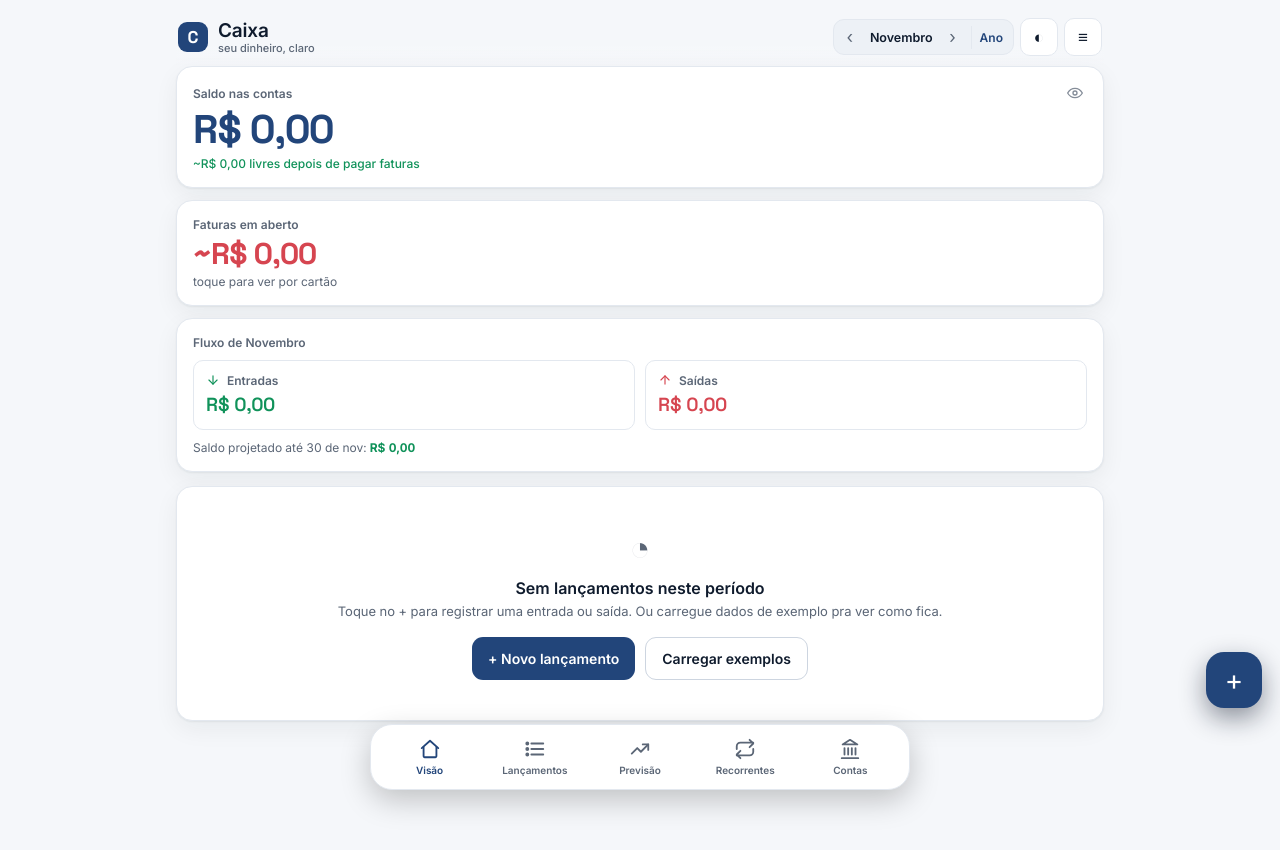
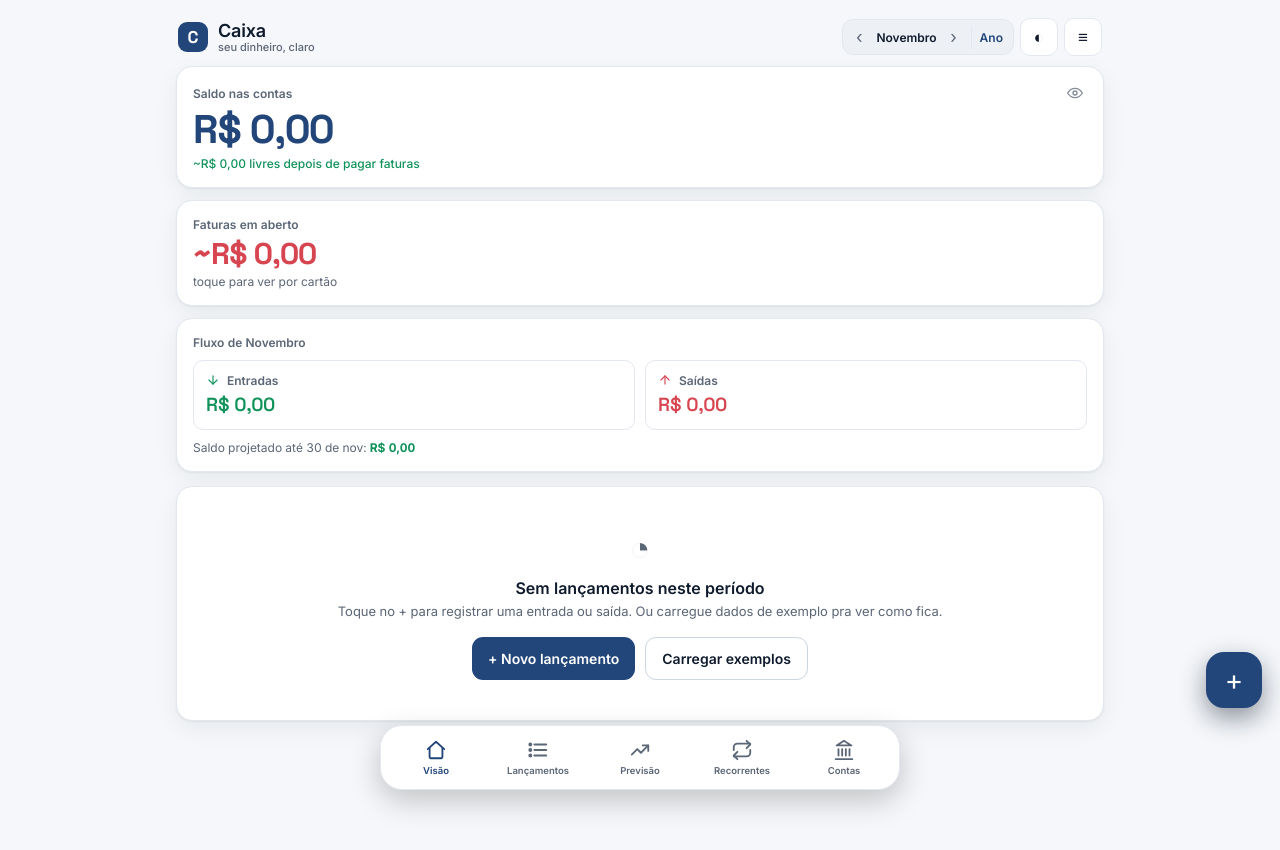
Before and after one commit to silva5875/Caixinha, a website: page index.html in a window 1280 px wide. Drawn offline with nearby package versions, Linux system fonts and the light colour scheme.

Commit message:
Refatorar o layout da barra de abas e os estilos dos botões

```diff
--- a/index.html
+++ b/index.html
@@ -49,6 +49,7 @@ body{
   font-feature-settings:"tnum" 1,"cv05" 1;
   -webkit-font-smoothing:antialiased;
   padding-top:env(safe-area-inset-top,0px);
+  overflow-x:hidden;
 }
 .num{font-variant-numeric:tabular-nums}
 h1,h2,h3{margin:0;font-weight:600}
@@ -57,16 +58,17 @@ input,select{font-family:inherit;font-size:16px}
 .app{max-width:960px;margin:0 auto;padding:0 16px 130px}
 
 /* top bar */
-.topbar{display:flex;align-items:center;justify-content:space-between;padding:18px 2px 10px;position:sticky;top:env(safe-area-inset-top,0px);background:linear-gradient(var(--bg) 70%,transparent);z-index:20}
-.brand{display:flex;align-items:center;gap:10px}
+.topbar{display:flex;align-items:center;justify-content:space-between;gap:8px;padding:18px 2px 10px;position:sticky;top:env(safe-area-inset-top,0px);background:linear-gradient(var(--bg) 70%,transparent);z-index:20}
+.brand{display:flex;align-items:center;gap:10px;min-width:0;flex:1}
+.brand>div{min-width:0}
+.brand h1{font-size:18px;letter-spacing:-.01em;overflow:hidden;text-overflow:ellipsis;white-space:nowrap}
 .brand .mark{width:30px;height:30px;border-radius:9px;background:var(--accent);color:var(--accent-ink);display:grid;place-items:center;font-family:"Space Grotesk";font-weight:700;font-size:17px}
-.brand h1{font-size:19px;letter-spacing:-.01em}
 .brand small{display:block;color:var(--muted);font-size:11px;font-weight:500;margin-top:-1px}
 .iconbtn{width:38px;height:38px;border-radius:10px;border:1px solid var(--line);background:var(--surface);display:grid;place-items:center;font-size:17px}
 .iconbtn:active{transform:scale(.95)}
-.topactions{display:flex;gap:6px;align-items:center}
-.topnav{display:flex;align-items:center;gap:2px;background:var(--surface-2);border:1px solid var(--line);border-radius:11px;padding:2px}
-.toplbl{border:0;background:transparent;color:var(--ink);font-weight:600;font-size:12.5px;padding:4px 4px;text-transform:capitalize;max-width:110px;overflow:hidden;text-overflow:ellipsis;white-space:nowrap}
+.topactions{display:flex;gap:6px;align-items:center;flex-shrink:0}
+.topnav{display:flex;align-items:center;gap:1px;background:var(--surface-2);border:1px solid var(--line);border-radius:11px;padding:2px}
+.toplbl{border:0;background:transparent;color:var(--ink);font-weight:600;font-size:12px;padding:4px 2px;text-transform:capitalize;max-width:78px;overflow:hidden;text-overflow:ellipsis;white-space:nowrap}
 .toptoggle{border:0;border-left:1px solid var(--line);background:transparent;color:var(--accent);font-weight:600;font-size:12px;padding:4px 8px;margin-left:2px}
 .toptoggle.on{background:var(--accent);color:var(--accent-ink);border-radius:8px;border-left:0}
 .brand small{max-width:150px;overflow:hidden;text-overflow:ellipsis;white-space:nowrap}
@@ -151,8 +153,9 @@ input,select{font-family:inherit;font-size:16px}
 .bar-mini span.warn{background:var(--neg)}
 
 /* bottom nav */
-.tabbar{position:fixed;left:50%;transform:translateX(-50%);bottom:calc(10px + env(safe-area-inset-bottom,0px));width:calc(100% - 24px);max-width:540px;z-index:30;background:var(--surface);border:1px solid var(--line);border-radius:22px;display:flex;justify-content:space-around;padding:9px 6px;box-shadow:0 10px 30px rgba(0,0,0,.22)}
-.tabbar button{flex:1;border:0;background:0;display:flex;flex-direction:column;align-items:center;gap:4px;color:var(--muted);font-size:10px;font-weight:600;padding:4px 0}
+.tabbar{position:fixed;left:50%;transform:translateX(-50%);bottom:calc(10px + env(safe-area-inset-bottom,0px));width:calc(100% - 20px);max-width:520px;z-index:30;background:var(--surface);border:1px solid var(--line);border-radius:22px;display:flex;justify-content:space-between;padding:9px 4px;box-shadow:0 10px 30px rgba(0,0,0,.22)}
+.tabbar button{flex:1 1 0;min-width:0;border:0;background:0;display:flex;flex-direction:column;align-items:center;gap:4px;color:var(--muted);font-size:9.5px;font-weight:600;padding:4px 0;overflow:hidden}
+.tabbar button .tl{max-width:100%;overflow:hidden;text-overflow:ellipsis;white-space:nowrap}
 .tabbar button .ti{line-height:0;display:grid;place-items:center}
 .tabbar button.on{color:var(--accent)}
 .tabbar button.on .ti{filter:none}
@@ -2337,7 +2340,7 @@ $('#nextP').onclick=()=>{ui.ref=shift(ui.period,ui.ref,1);render();};
 $('#periodLblTop').onclick=()=>{ui.ref=new Date();render();};
 function renderTabbar(){
   const tabs=[['overview','home','Visão'],['tx','list','Lançamentos'],['forecast','chart','Previsão'],['subs','repeat','Recorrentes'],['accounts','bank','Contas']];
-  document.getElementById('tabbar').innerHTML=tabs.map(([v,ic,label])=>`<button data-v="${v}" class="${ui.view===v?'on':''}"><span class="ti">${svgIcon(ic,22)}</span>${label}</button>`).join('');
+  document.getElementById('tabbar').innerHTML=tabs.map(([v,ic,label])=>`<button data-v="${v}" class="${ui.view===v?'on':''}"><span class="ti">${svgIcon(ic,22)}</span><span class="tl">${label}</span></button>`).join('');
 }
 renderTabbar();
 $$('#tabbar button').forEach(b=>b.onclick=()=>{ui.view=b.dataset.v;render();});
```
